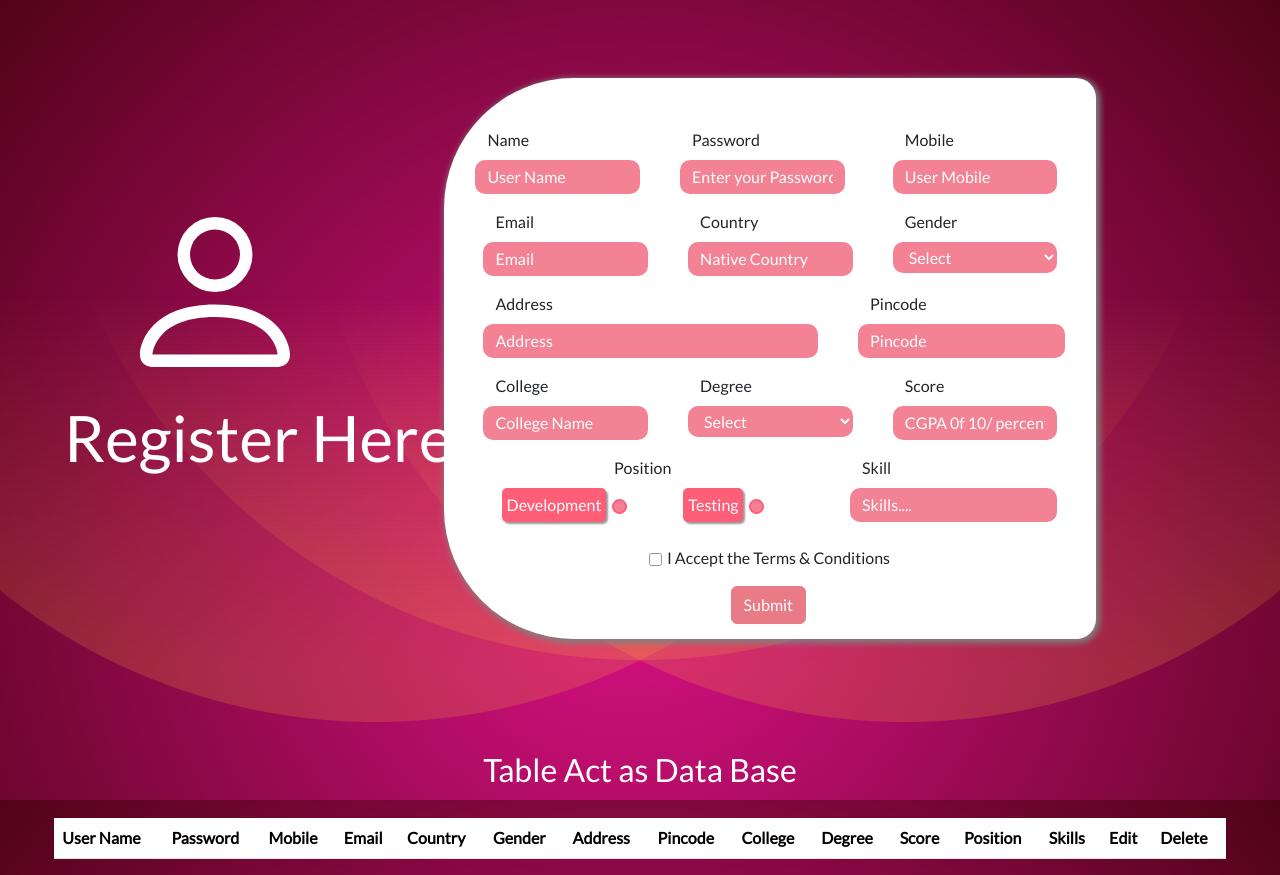
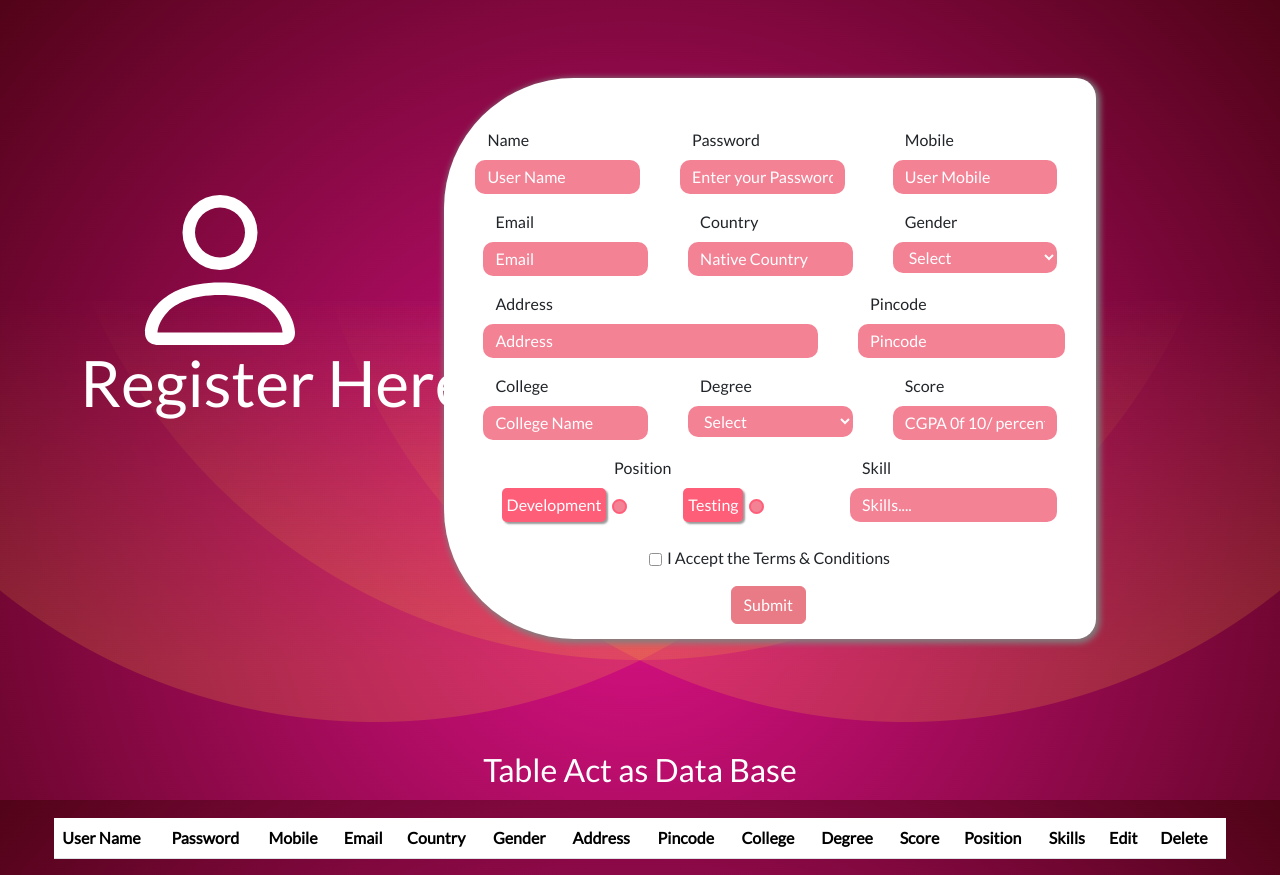
Before and after one commit to smjhsn/professional-form, a plain HTML site: page index.html in a window 1280 px wide. Drawn offline with nearby package versions, Linux system fonts and the light colour scheme.

Commit message:
Update styles.css

```diff
--- a/styles.css
+++ b/styles.css
@@ -9,14 +9,14 @@ h1,svg{
 }
 h1{
     font-size: 400%;
-    top: 50%;
-    left: 5%;
+    top: 345px;
+    left: 80px;
 }
 svg{
     width: 200px;
     height: 200px;
-    top: 24%;
-    left: 9%;
+    top: 170px;
+    left: 120px;
 }
 html,body{
     height: 100%;
```
